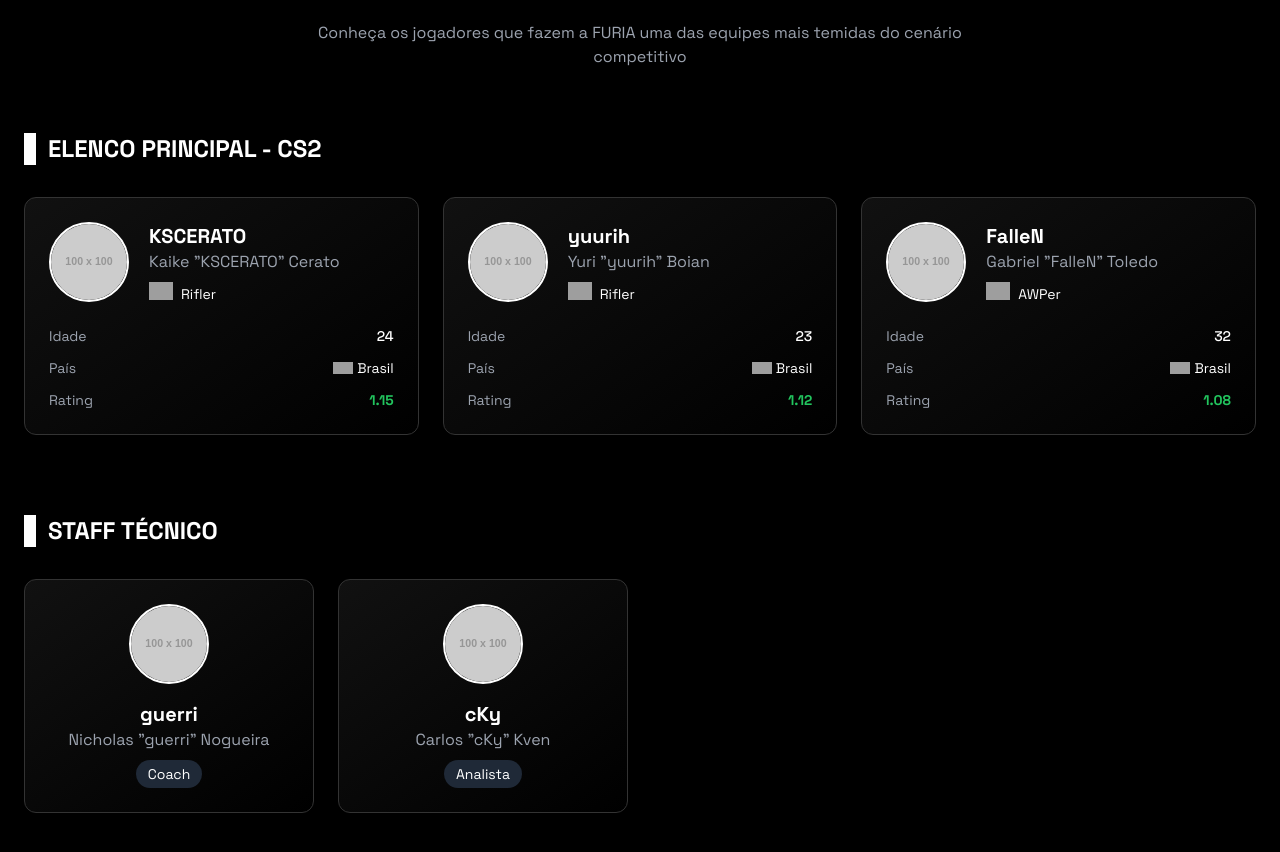
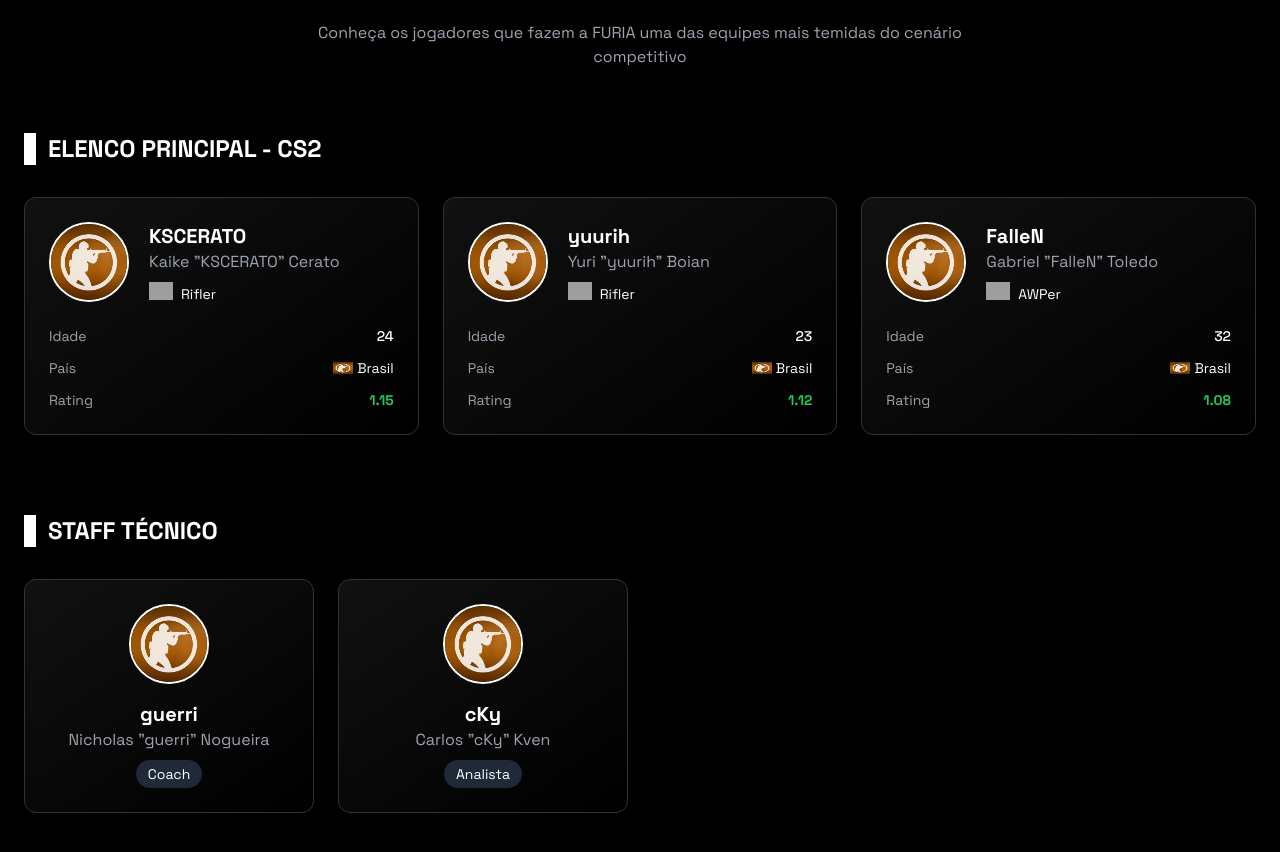
Before and after one commit to Alissonls/Furia_bot, a website: page public/time.html in a window 1280 px wide. Shown: the part 236-1088 px from the top of the page. Drawn offline with nearby package versions, Linux system fonts and the light colour scheme; grey boxes are pictures that could not be loaded; placeholder pictures from the web are drawn by us.

Commit message:
update guia time

```diff
--- a/public/time.html
+++ b/public/time.html
@@ -85,7 +85,7 @@
                     <!-- Jogador 1 -->
                     <div class="player-card rounded-xl p-6">
                         <div class="flex items-start gap-5 mb-5">
-                            <img src="https://via.placeholder.com/100" alt="KSCERATO" class="w-20 h-20 rounded-full border-2 border-white">
+                            <img src="img/csgo.jpg" alt="KSCERATO" class="w-20 h-20 rounded-full border-2 border-white">
                             <div>
                                 <h4 class="text-xl font-bold text-white">KSCERATO</h4>
                                 <p class="text-gray-400">Kaike "KSCERATO" Cerato</p>
@@ -103,7 +103,7 @@
                             <div class="flex justify-between text-sm">
                                 <span class="text-gray-400">País</span>
                                 <div class="flex items-center gap-1">
-                                    <img src="https://flagcdn.com/br.svg" alt="Brasil" class="w-5 h-3">
+                                    <img src="img/csgo.jpg" alt="Brasil" class="w-5 h-3">
                                     <span class="text-white">Brasil</span>
                                 </div>
                             </div>
@@ -117,7 +117,7 @@
                     <!-- Jogador 2 -->
                     <div class="player-card rounded-xl p-6">
                         <div class="flex items-start gap-5 mb-5">
-                            <img src="https://via.placeholder.com/100" alt="yuurih" class="w-20 h-20 rounded-full border-2 border-white">
+                            <img src="img/csgo.jpg" alt="yuurih" class="w-20 h-20 rounded-full border-2 border-white">
                             <div>
                                 <h4 class="text-xl font-bold text-white">yuurih</h4>
                                 <p class="text-gray-400">Yuri "yuurih" Boian</p>
@@ -135,7 +135,7 @@
                             <div class="flex justify-between text-sm">
                                 <span class="text-gray-400">País</span>
                                 <div class="flex items-center gap-1">
-                                    <img src="https://flagcdn.com/br.svg" alt="Brasil" class="w-5 h-3">
+                                    <img src="img/csgo.jpg" alt="Brasil" class="w-5 h-3">
                                     <span class="text-white">Brasil</span>
                                 </div>
                             </div>
@@ -149,7 +149,7 @@
                     <!-- Jogador 3 -->
                     <div class="player-card rounded-xl p-6">
                         <div class="flex items-start gap-5 mb-5">
-                            <img src="https://via.placeholder.com/100" alt="FalleN" class="w-20 h-20 rounded-full border-2 border-white">
+                            <img src="img/csgo.jpg" alt="FalleN" class="w-20 h-20 rounded-full border-2 border-white">
                             <div>
                                 <h4 class="text-xl font-bold text-white">FalleN</h4>
                                 <p class="text-gray-400">Gabriel "FalleN" Toledo</p>
@@ -167,7 +167,7 @@
                             <div class="flex justify-between text-sm">
                                 <span class="text-gray-400">País</span>
                                 <div class="flex items-center gap-1">
-                                    <img src="https://flagcdn.com/br.svg" alt="Brasil" class="w-5 h-3">
+                                    <img src="img/csgo.jpg" alt="Brasil" class="w-5 h-3">
                                     <span class="text-white">Brasil</span>
                                 </div>
                             </div>
@@ -191,7 +191,7 @@
                     <!-- Técnico 1 -->
                     <div class="player-card rounded-xl p-6">
                         <div class="flex flex-col items-center text-center">
-                            <img src="https://via.placeholder.com/100" alt="guerri" class="w-20 h-20 rounded-full border-2 border-white mb-4">
+                            <img src="img/csgo.jpg" alt="guerri" class="w-20 h-20 rounded-full border-2 border-white mb-4">
                             <h4 class="text-xl font-bold text-white">guerri</h4>
                             <p class="text-gray-400 mb-2">Nicholas "guerri" Nogueira</p>
                             <span class="text-sm px-3 py-1 bg-gray-800 rounded-full text-white">Coach</span>
@@ -201,7 +201,7 @@
                     <!-- Analista -->
                     <div class="player-card rounded-xl p-6">
                         <div class="flex flex-col items-center text-center">
-                            <img src="https://via.placeholder.com/100" alt="cky" class="w-20 h-20 rounded-full border-2 border-white mb-4">
+                            <img src="img/csgo.jpg" alt="cky" class="w-20 h-20 rounded-full border-2 border-white mb-4">
                             <h4 class="text-xl font-bold text-white">cKy</h4>
                             <p class="text-gray-400 mb-2">Carlos "cKy" Kven</p>
                             <span class="text-sm px-3 py-1 bg-gray-800 rounded-full text-white">Analista</span>
```
Also changed, not shown: public/img/csgo.jpg (added).
